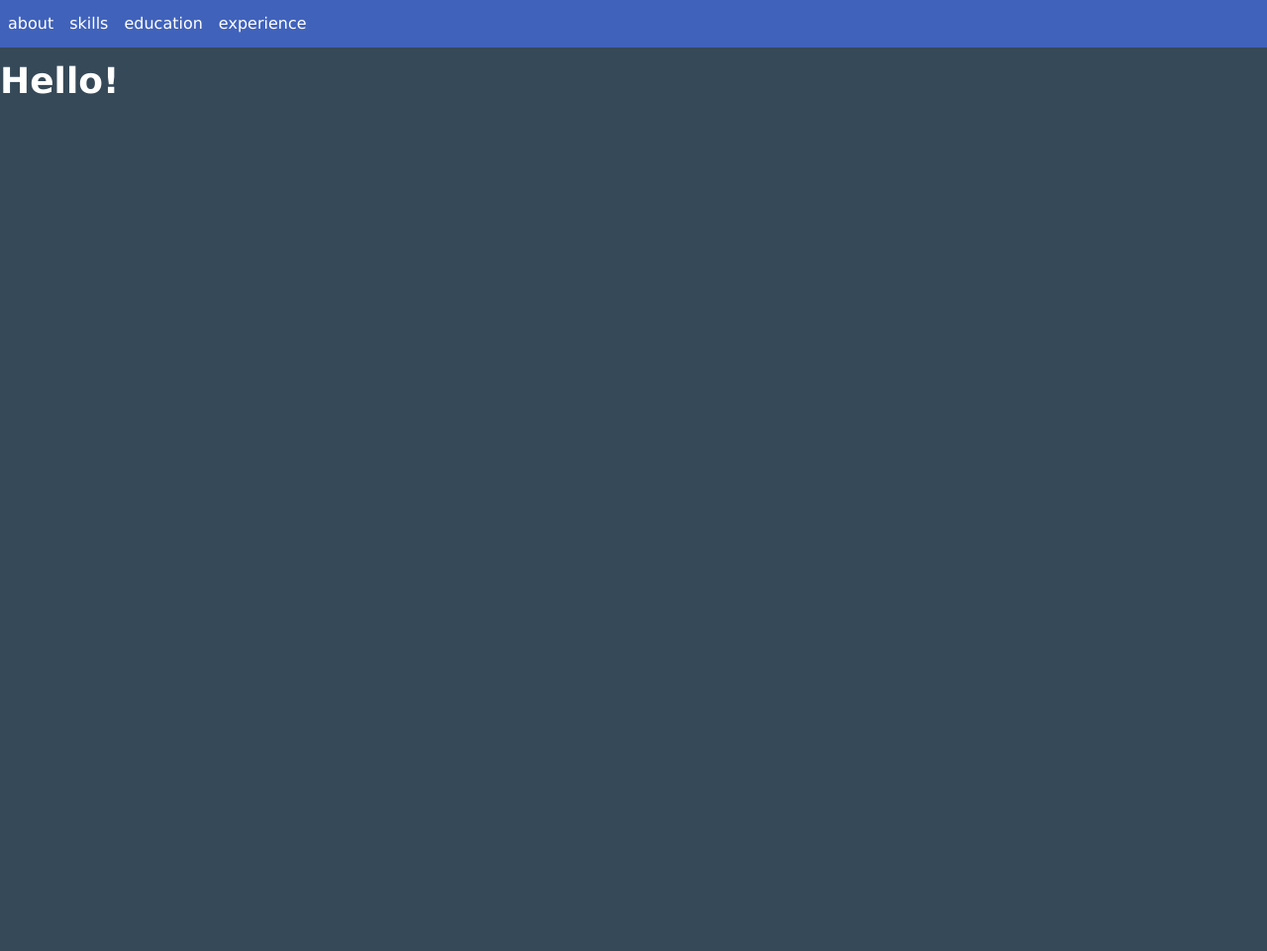
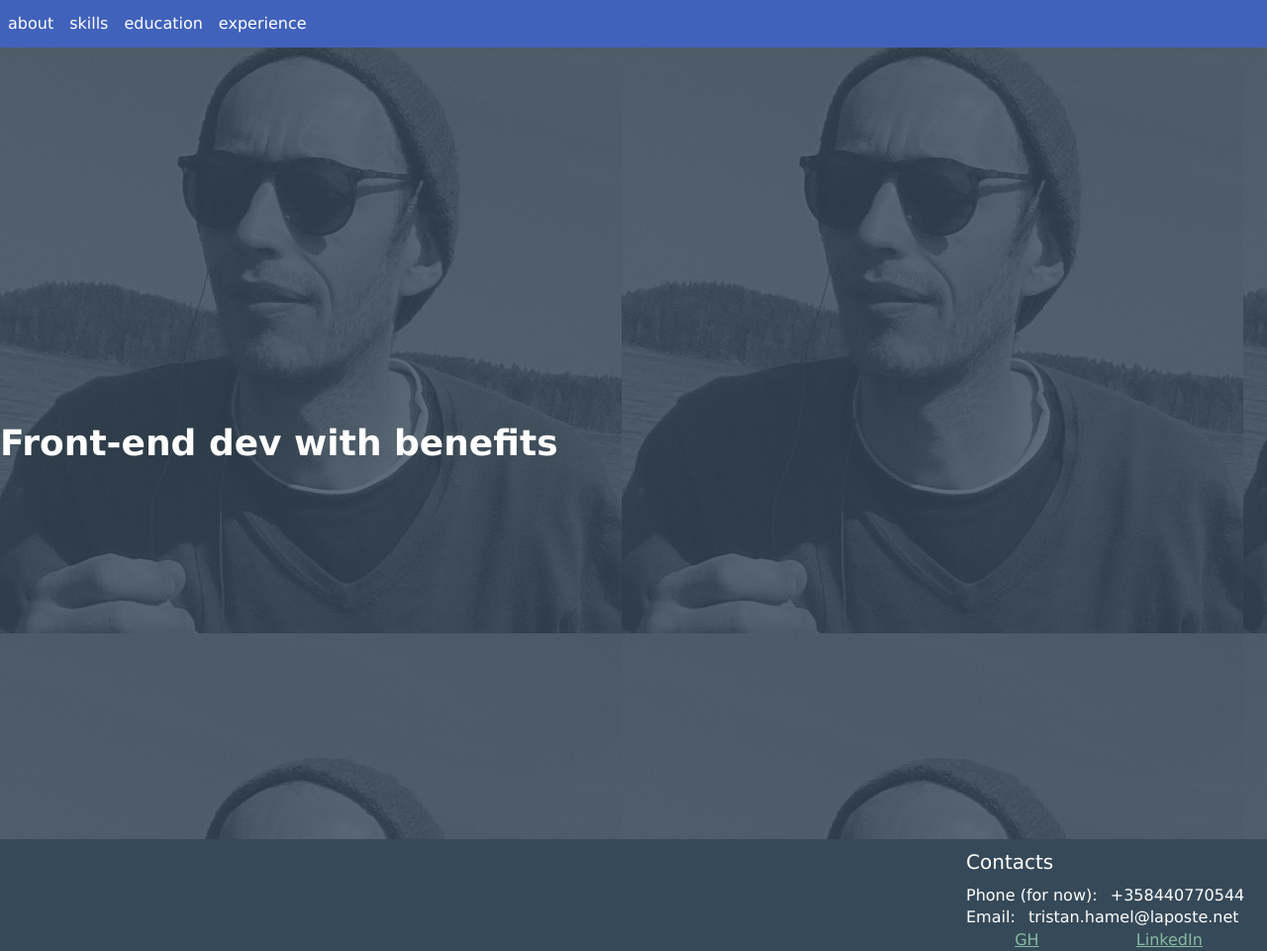
Before and after one commit to tristanhamel/cv, a website built with webpack: page src/index.html in a window 1280 px wide. Shown: the whole page at 99% size. Before the commit the page ends 800 px from the top, so only its background shows below. Built offline with nearby package versions, Linux system fonts and the light colour scheme.

Commit message:
contacts component

```diff
--- a/package.json
+++ b/package.json
@@ -24,6 +24,7 @@
     "path": "^0.12.7",
     "sass-loader": "^6.0.3",
     "style-loader": "^0.17.0",
+    "url-loader": "^0.5.8",
     "webpack": "^2.5.1",
     "webpack-dev-server": "^2.4.5"
   }
--- a/src/components/app/app.html
+++ b/src/components/app/app.html
@@ -1,2 +1,3 @@
 <th-menu></th-menu>
-<h1>Hello!</h1>
+<th-intro></th-intro>
+<th-contacts></th-contacts>
--- /dev/null
+++ b/src/components/contacts/contacts.html
@@ -0,0 +1,17 @@
+<div class="contacts">
+  <div class="contacts-title">
+    <h2>Contacts</h2>
+  </div>
+  <div class="contacts-line">
+    <span>Phone (for now):</span>
+    <span>+358440770544</span>
+  </div>
+  <div class="contacts-line">
+    <span>Email:</span>
+    <span>tristan.hamel@laposte.net</span>
+  </div>
+  <div class="contacts-social">
+    <a href="https://github.com/tristanhamel">GH</a>
+    <a href="https://www.linkedin.com/in/tristan-hamel-9656a0107/">LinkedIn</a>
+  </div>
+</div>
--- /dev/null
+++ b/src/components/contacts/contacts.scss
@@ -0,0 +1,25 @@
+@import '../../styles/vars.scss';
+
+.contacts {
+  float: right;
+  padding: 0 1rem;
+  width: 14rem;
+
+  @include respond-to('medium') {
+    width: 18rem;
+  }
+
+  .contacts-line {
+    padding: 0.2rem 0;
+
+    span:first-of-type {
+      margin-right: 0.5em;
+    }
+  }
+
+  .contacts-social {
+    display: flex;
+    justify-content: space-around;
+    padding: 0.2rem 0;
+  }
+}
--- /dev/null
+++ b/src/components/contacts/index.js
@@ -0,0 +1,9 @@
+import template from './contacts.html';
+
+import './contacts.scss';
+
+export const contactsComponent = {
+  selector: 'th-contacts',
+  template,
+  controller: () => {}
+};
--- /dev/null
+++ b/src/components/intro/index.js
@@ -0,0 +1,9 @@
+import template from './intro.html';
+
+import './intro.scss';
+
+export const introComponent = {
+  selector: 'th-intro',
+  template,
+  controller: () => {}
+};
--- /dev/null
+++ b/src/components/intro/intro.html
@@ -0,0 +1,7 @@
+<div class="intro">
+  <div class="background"></div>
+  <div class="background-mask"></div>
+  <div class="content">
+    <h1>Front-end dev with benefits</h1>
+  </div>
+</div>
--- /dev/null
+++ b/src/components/intro/intro.scss
@@ -0,0 +1,36 @@
+@import '../../styles/vars';
+
+.intro {
+  min-height: 100vh;
+  position: relative;
+
+  .background {
+    background: url("../../images/itse1.jpg");
+    background-position-y: -140px;
+    filter: grayscale(100%); // remove and replace with a grayscale image because IE11 fucks it up
+    min-height: 100vh;
+    position: absolute;
+    top: 0;
+    width: 100%;
+    z-index: -2;
+  }
+
+  .background-mask {
+    background: rgba($dark-blue, 0.8);
+    min-height: 100vh;
+    position: absolute;
+    top: 0;
+    width: 100%;
+    z-index: -1;
+  }
+
+  .content {
+    align-items: center;
+    display: flex;
+    min-height: 100vh;
+
+    h1 {
+      margin: 0;
+    }
+  }
+}
--- a/src/components/menu/menu.scss
+++ b/src/components/menu/menu.scss
@@ -4,6 +4,7 @@
   position: fixed;
   top: 0;
   width: 100%;
+  z-index: 100;
 
   .menu-bar {
     align-items: center;
--- a/src/index.js
+++ b/src/index.js
@@ -1,9 +1,13 @@
 import { appComponent } from './components/app';
 import { menuComponent } from './components/menu';
+import { introComponent } from './components/intro';
+import { contactsComponent } from './components/contacts';
 
 const modules = [
   appComponent,
-  menuComponent
+  menuComponent,
+  introComponent,
+  contactsComponent
 ];
 
 // base styles
--- a/webpack.config.js
+++ b/webpack.config.js
@@ -26,6 +26,10 @@ module.exports = {
       {
         test: /\.html$/,
         loader: 'html-loader'
+      },
+      {
+        test: /\.(jpg|png)$/,
+        loader: 'url-loader'
       }
     ]
   },
```
Also changed, not shown: src/images/itse1.jpg (added).
